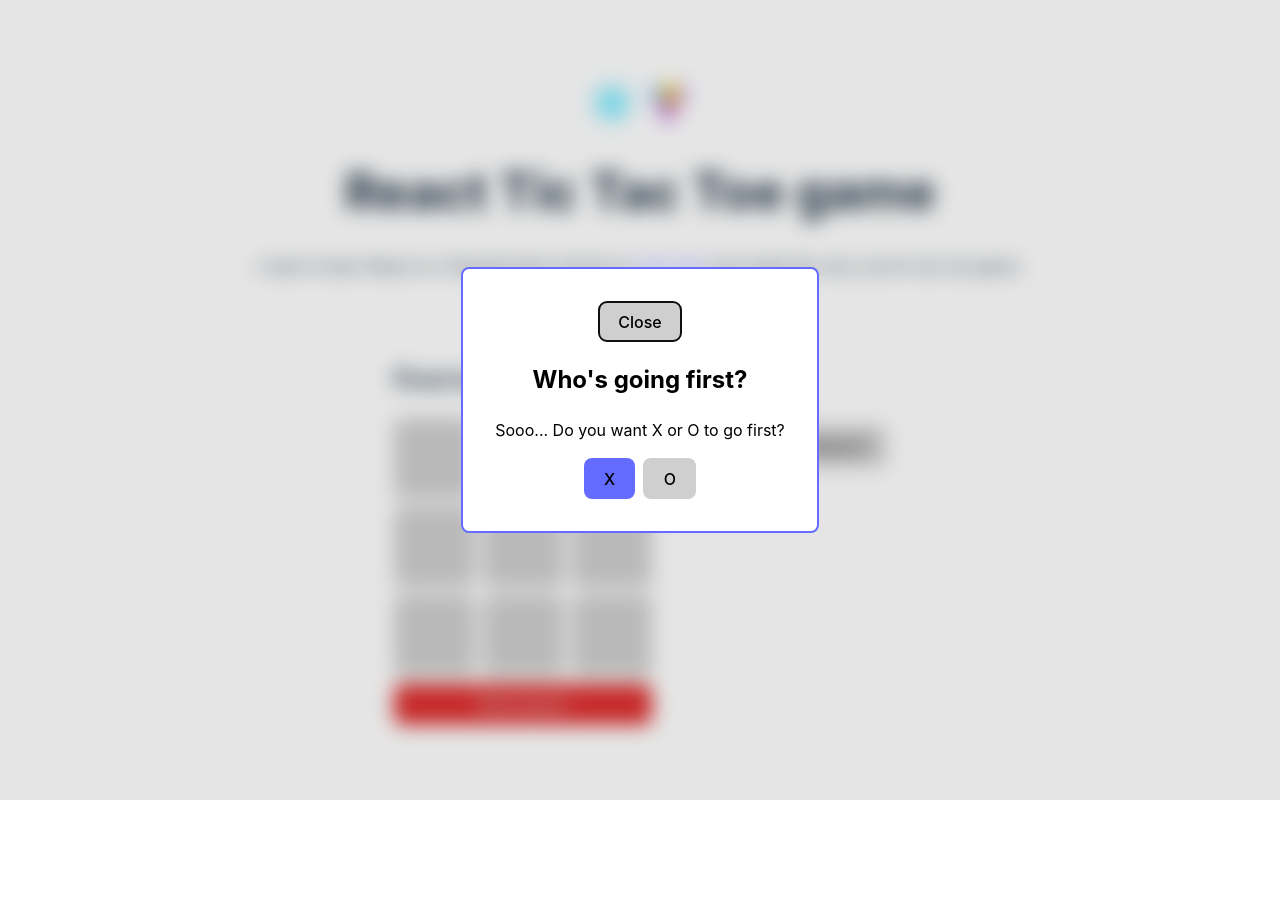
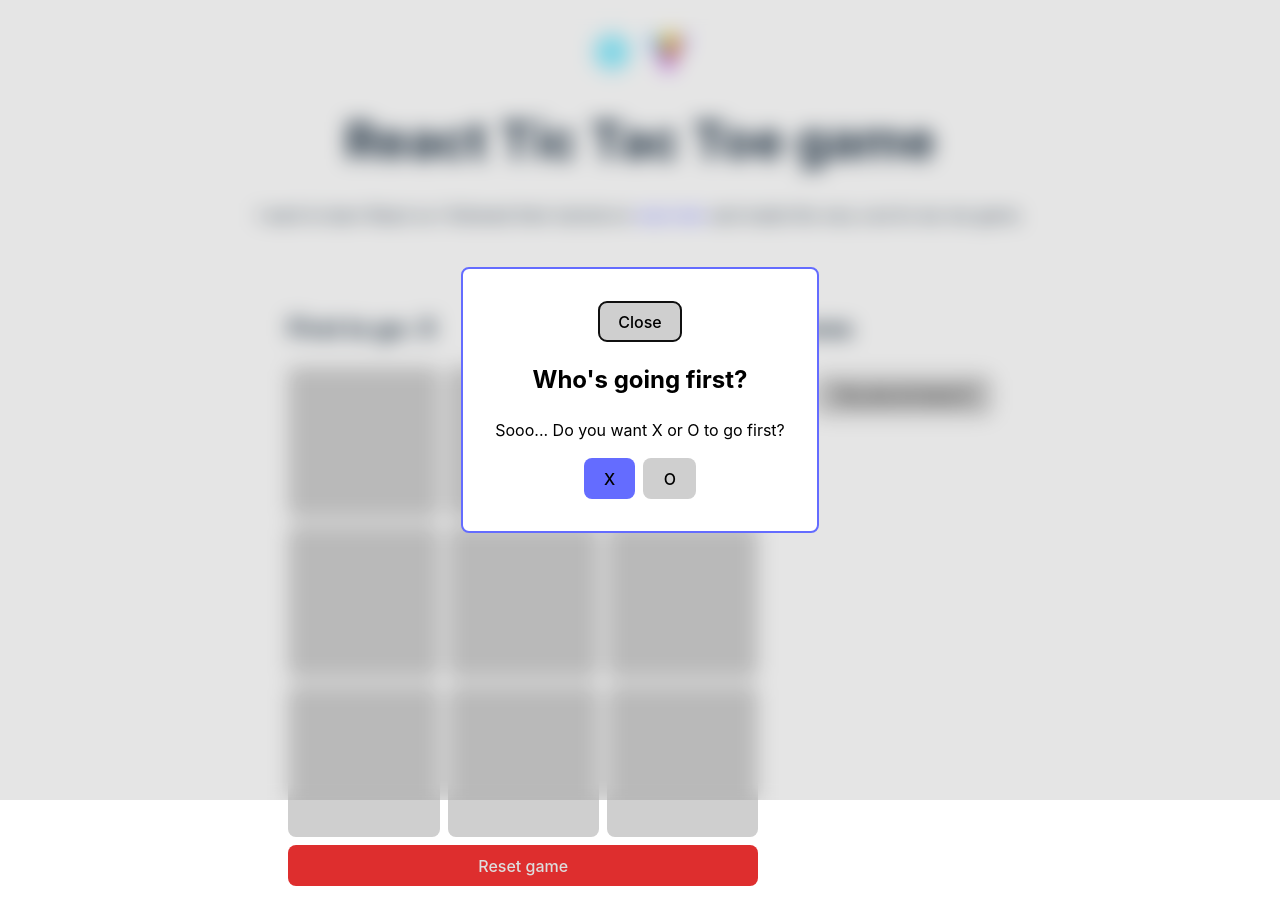
Before and after one commit to Klrfl/tic-tac-toe, a React (Vite) app: page / in a window 1280 px wide. Before the commit the page ends 800 px from the top, so only its background shows below. Built offline with nearby package versions, Linux system fonts and the light colour scheme.

Commit message:
make squares larger, fix bug

```diff
--- a/src/components/Board.css
+++ b/src/components/Board.css
@@ -1,5 +1,6 @@
 .game-board {
   display: grid;
-  grid-template-columns: repeat(3, 8ch);
+  grid-template-columns: repeat(3, 12ch);
   gap: 0.5rem;
+  font-size: 1.25rem;
 }
--- a/src/components/Game.jsx
+++ b/src/components/Game.jsx
@@ -36,9 +36,8 @@ export default function Game() {
     if (window.confirm("are you sure?")) {
       setHistory([Array(9).fill(null)]);
       jumpTo(0);
+      setModalIsOpen(true)
     }
-
-    setModalIsOpen(true)
   }
 
   const moves = history.map((squares, move) => {
```
